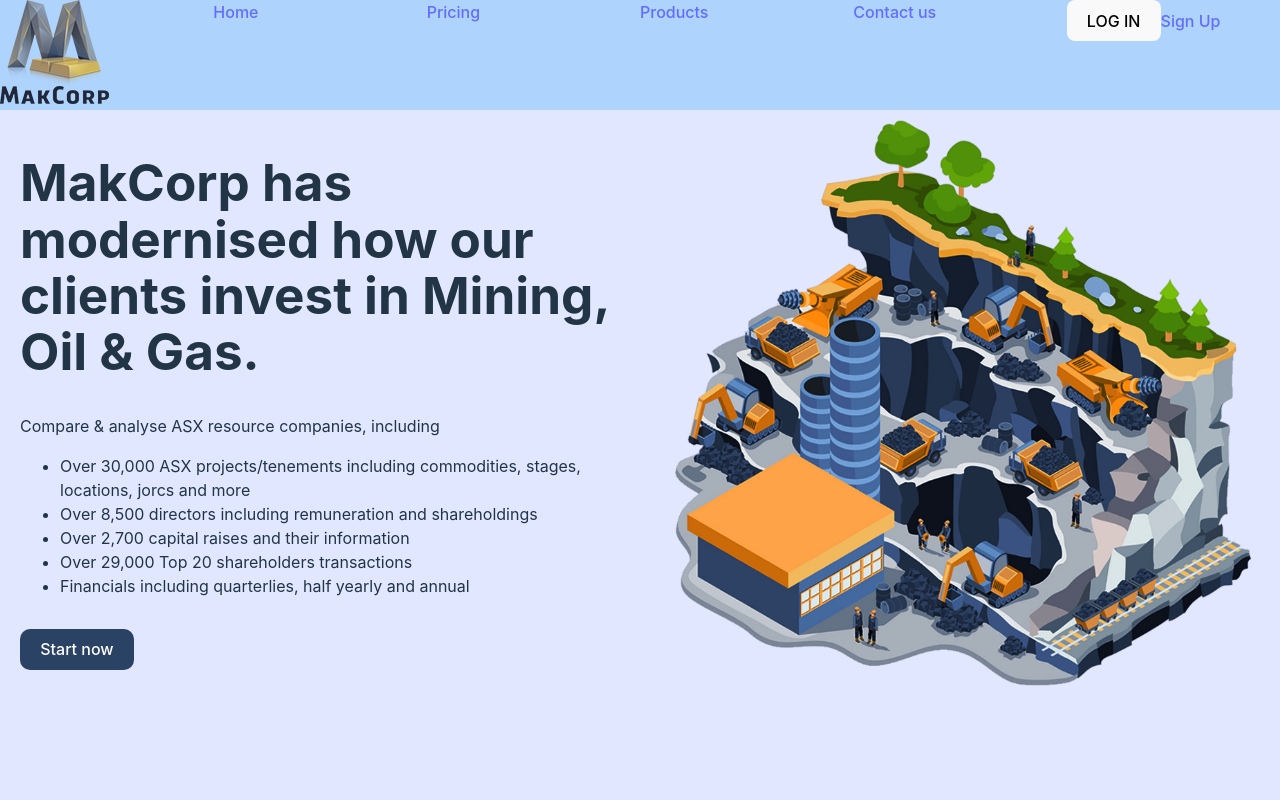
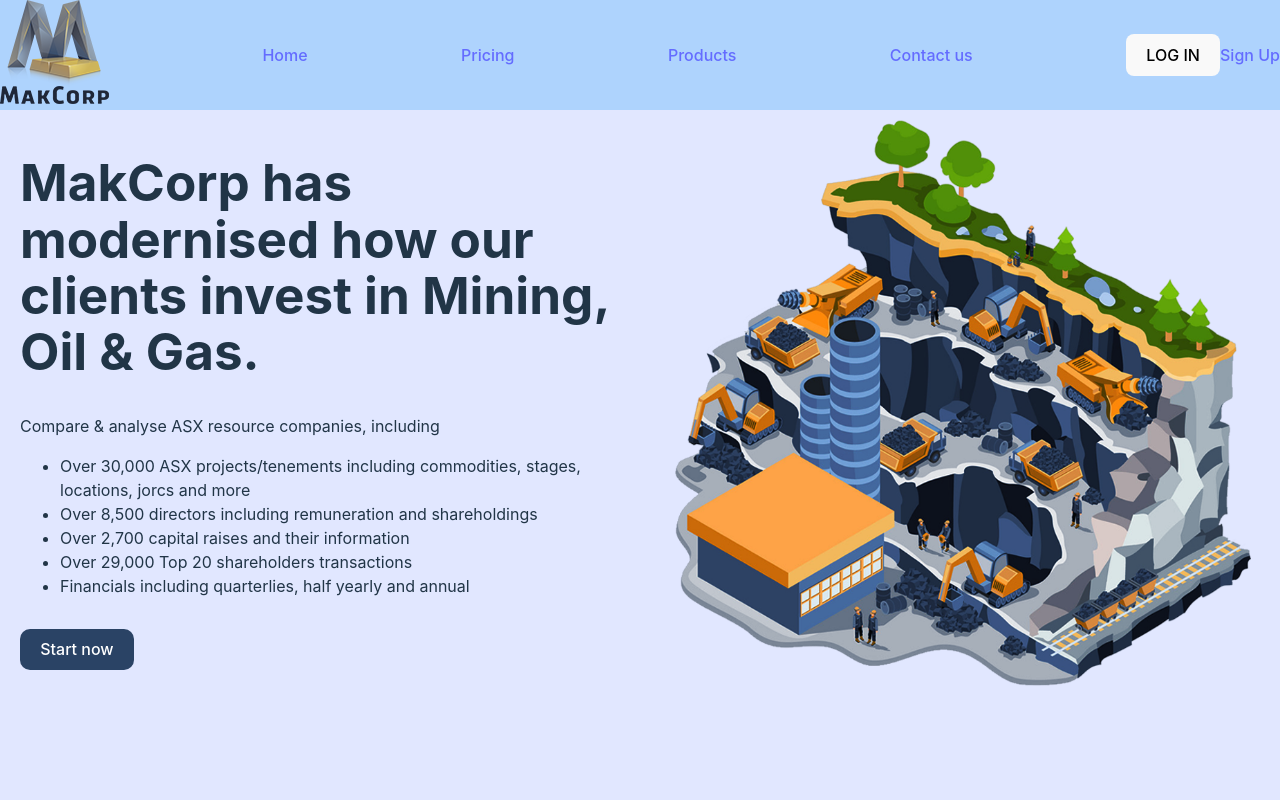
Before and after one commit to jayshah41/Puzzled, a React (Vite) app: page / in a window 1280 px wide. Shown: the top 800 px of the page. Built offline with nearby package versions, Linux system fonts and the light colour scheme.

Commit message:
Formatting changes

```diff
--- a/src/components/Navbar.css
+++ b/src/components/Navbar.css
@@ -3,8 +3,9 @@
 }
 
 .navbar-container {
-    display: grid;
-    grid-template-columns: repeat(6, 1fr);
+    display: flex;
+    justify-content: space-between;
+    align-items: center;
 }
 
 .sticky {
```
